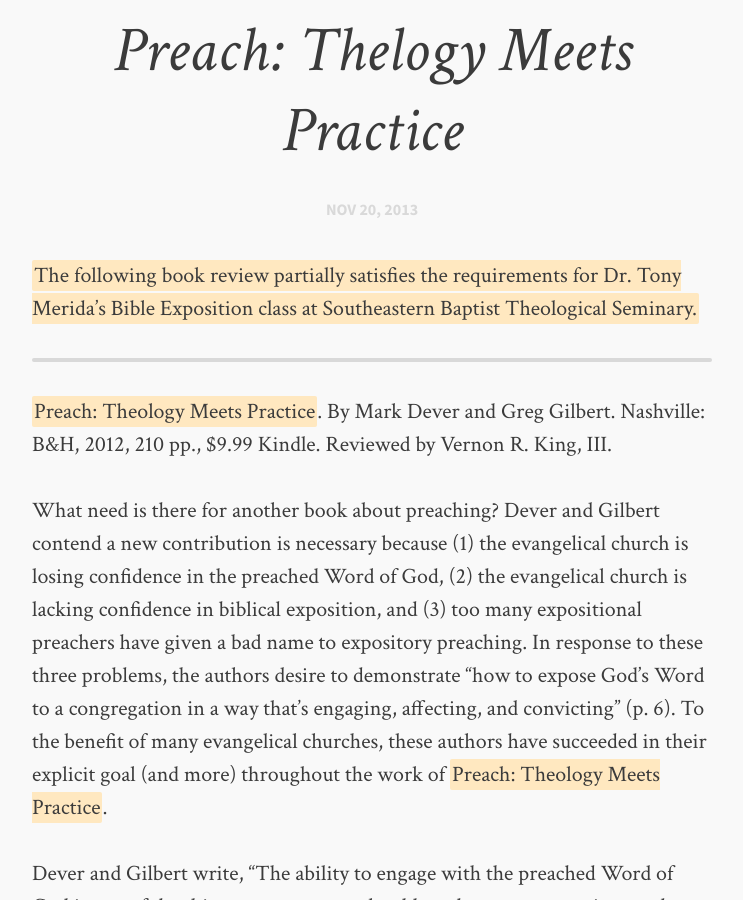
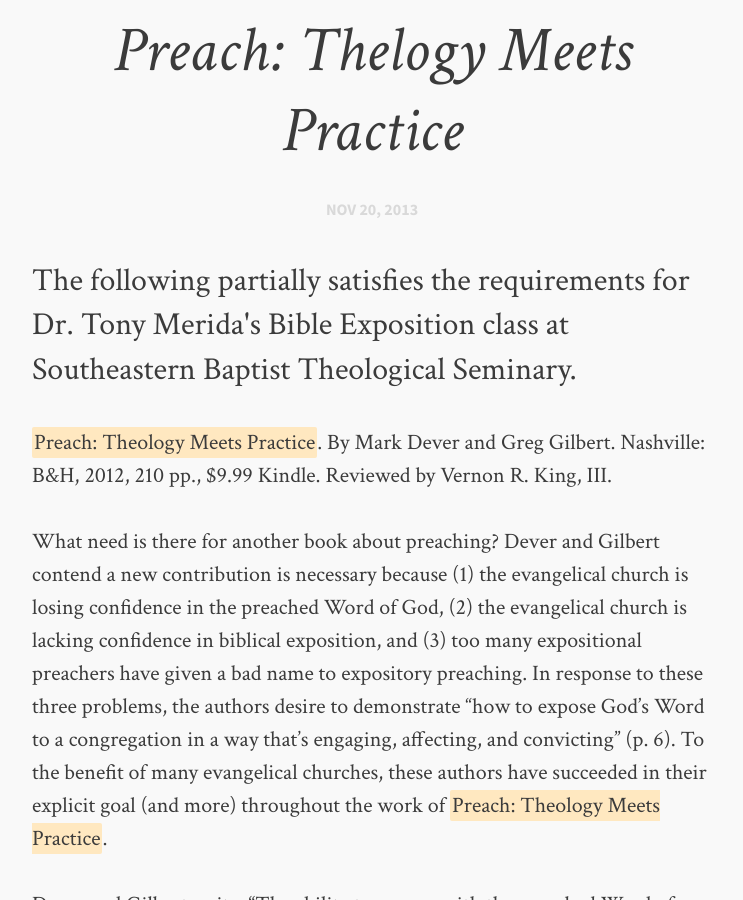
Before and after one commit to snowdj/vernonking.org, a Jekyll site: the page built from _posts/2013-11-20-preach-theology-meets-practice.md, in a window 1280 px wide and 900 px high, scrolled down 622 px. Shown: the whole window, without its empty margins (268-1011 px from the left). Built offline with Jekyll 4.4.1, drawn with Linux system fonts in a browser that asks for light colours; comment, search, counter and statistics services are not loaded.

Commit message:
added tagline to posts

```diff
--- a/_posts/2013-11-20-preach-theology-meets-practice.md
+++ b/_posts/2013-11-20-preach-theology-meets-practice.md
@@ -4,10 +4,7 @@ title: "Preach: Thelogy Meets Practice"
 date: 2013-11-20
 comments: false
 category: reviews
----
-
-*The following book review partially satisfies the requirements for Dr. Tony Merida's Bible Exposition class at Southeastern Baptist Theological Seminary.*
-
+tagline: The following partially satisfies the requirements for Dr. Tony Merida's Bible Exposition class at Southeastern Baptist Theological Seminary.
 ---
 
 *Preach: Theology Meets Practice*. By Mark Dever and Greg Gilbert. Nashville: B&H, 2012, 210 pp., $9.99 Kindle. Reviewed by Vernon R. King, III.
```
Also changed, not shown: _posts/2013-12-02-gospel-and-personal-evangelism.md (+1 -4 lines), _posts/2013-12-03-master-plan-of-evangelism.md (+1 -4 lines), _posts/2013-12-04-soul-winner.md (+1 -4 lines), _posts/2013-12-16-exegesis-of-matthew-19-1-12.md (+1 -4 lines), _posts/2013-12-20-dissolution-of-marriage.md (+1 -4 lines).
